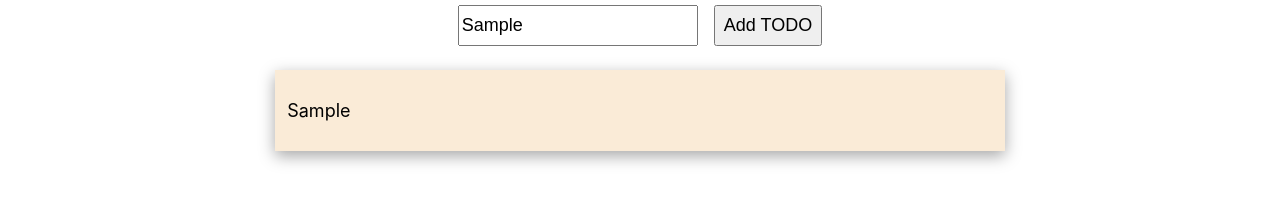
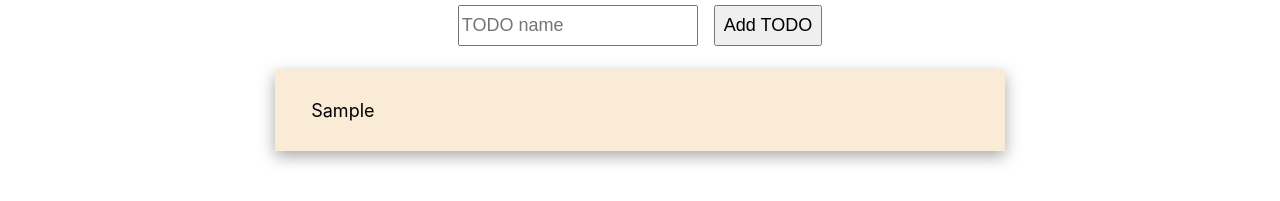
Before and after one commit to AidanLDev/svelte-todo, a SvelteKit app: page / in a window 1280 px wide. Both pictures are taken after typing "Sample" into the empty fields and a click on the button "Add TODO". Shown: the part 375-576 px from the top of the page. Built offline with nearby package versions, Linux system fonts and the light colour scheme.

Commit message:
Edit and action TODOs

```diff
--- a/package.json
+++ b/package.json
@@ -22,5 +22,8 @@
 		"typescript": "^5.0.0",
 		"vite": "^4.3.6"
 	},
-	"type": "module"
+	"type": "module",
+	"dependencies": {
+		"iconify-icon": "^1.0.8"
+	}
 }
--- /dev/null
+++ b/src/components/Tooltip.svelte
@@ -0,0 +1,50 @@
+<script>
+	export let title = '';
+	let isHovered = false;
+	let x;
+	let y;
+
+	function mouseOver(event) {
+		isHovered = true;
+		x = event.pageX + 5;
+		y = event.pageY + 5;
+	}
+	function mouseMove(event) {
+		x = event.pageX + 5;
+		y = event.pageY + 5;
+	}
+	function mouseLeave() {
+		isHovered = false;
+	}
+</script>
+
+<div
+	on:mouseover={mouseOver}
+	on:mouseleave={mouseLeave}
+	on:mousemove={mouseMove}
+	on:focus={mouseOver}
+	on:blur={mouseLeave}
+	aria-roledescription={`Tooltip reading ${title}`}
+	role="text"
+	class="tooltip-container"
+>
+	<slot />
+</div>
+
+{#if isHovered}
+	<div style="top: {y}px; left: {x}px;" class="tooltip">{title}</div>
+{/if}
+
+<style>
+	.tooltip {
+		border: 1px solid #ddd;
+		box-shadow: 1px 1px 1px #ddd;
+		background: white;
+		border-radius: 4px;
+		padding: 4px;
+		position: absolute;
+	}
+	.tooltip-container {
+		display: inline-block;
+	}
+</style>
--- a/src/components/card/Card.svelte
+++ b/src/components/card/Card.svelte
@@ -1,9 +1,49 @@
 <script lang="ts">
+	import Tooltip from '../Tooltip.svelte';
+	import { handleKeyDown } from '../../lib/handleKeyDown';
+	import CardIcon from './CardIcon.svelte';
+
 	export let todo: string;
+	export let i: number;
+	export let toDos: string[];
+	let editText = false;
+
+	$: console.log(toDos);
+
+	const toggleEdit = () => {
+		editText = !editText;
+		toDos[i] = todo;
+
+		toDos = toDos;
+	};
+	const actionTodo = (toDoIndex: number) => {
+		toDos.splice(toDoIndex, 1);
+		toDos = toDos;
+	};
 </script>
 
 <div class="card">
-	<p>{todo}</p>
+	<Tooltip title="Complete TODO">
+		<CardIcon
+			className="action-todo"
+			icon="material-symbols:circle-outline"
+			action={() => actionTodo(i)}
+		/>
+	</Tooltip>
+	<!-- This <p> is interactive, as we want to be able to edit the text when clicked or when we hit Enter -->
+	<!-- Sorry a11y -->
+	<!-- svelte-ignore a11y-no-noninteractive-tabindex -->
+	<!-- svelte-ignore a11y-no-noninteractive-element-interactions -->
+	{#if !editText}
+		<p on:click={toggleEdit} on:keydown={(e) => handleKeyDown(e, toggleEdit)} tabindex={0}>
+			{todo}
+		</p>
+	{:else}
+		<input bind:value={todo} />
+		<Tooltip title="Edit TODO">
+			<CardIcon action={toggleEdit} icon="mdi:tick" className="edit-todo" />
+		</Tooltip>
+	{/if}
 </div>
 
 <style>
@@ -13,9 +53,15 @@
 		min-height: 32px;
 		box-shadow: rgba(0, 0, 0, 0.35) 0px 5px 15px;
 		margin: 24px 0;
+		font-size: 18px;
+		display: flex;
+		align-items: center;
 	}
 	p {
 		padding: 12px;
+	}
+	input {
+		margin: 30px 12px;
 		font-size: 18px;
 	}
 </style>
--- /dev/null
+++ b/src/components/card/CardIcon.svelte
@@ -0,0 +1,33 @@
+<script lang="ts">
+	import { handleKeyDown } from '../../lib/handleKeyDown';
+
+	export let action: () => void;
+	export let icon: string;
+	export let className: string;
+</script>
+
+<iconify-icon
+	class={`icon ${className}`}
+	{icon}
+	on:click={action}
+	aria-roledescription="Submit changes"
+	role="button"
+	tabindex="0"
+	on:keydown={(e) => handleKeyDown(e, () => action())}
+	height="30px"
+	width="30px"
+/>
+
+<style>
+	.icon {
+		cursor: pointer;
+	}
+	.edit-todo {
+		color: green;
+		height: 30px;
+		width: 30px;
+	}
+	.action-todo {
+		padding: 0 12px;
+	}
+</style>
--- a/src/components/card/TODOCards.svelte
+++ b/src/components/card/TODOCards.svelte
@@ -4,8 +4,8 @@
 </script>
 
 <div class="card-container">
-	{#each toDos as todo}
-		<Card {todo} />
+	{#each toDos as todo, i}
+		<Card {todo} {i} bind:toDos />
 	{/each}
 </div>
 
--- a/src/layout/AppContainer.svelte
+++ b/src/layout/AppContainer.svelte
@@ -1,3 +1,7 @@
+<script lang="ts">
+	import 'iconify-icon';
+</script>
+
 <div class="container">
 	<slot />
 </div>
--- a/src/layout/TODOContainer.svelte
+++ b/src/layout/TODOContainer.svelte
@@ -6,6 +6,7 @@
 	const handleSubmit = () => {
 		toDos.push(todoValue);
 		toDos = toDos;
+		todoValue = '';
 	};
 </script>
 
--- /dev/null
+++ b/src/lib/handleKeyDown.ts
@@ -0,0 +1,7 @@
+
+
+export const handleKeyDown = (e: KeyboardEvent & { currentTarget: EventTarget }, cb: () => any) => {
+  if (e.code === 'Enter') {
+    cb();
+  }
+};
```
